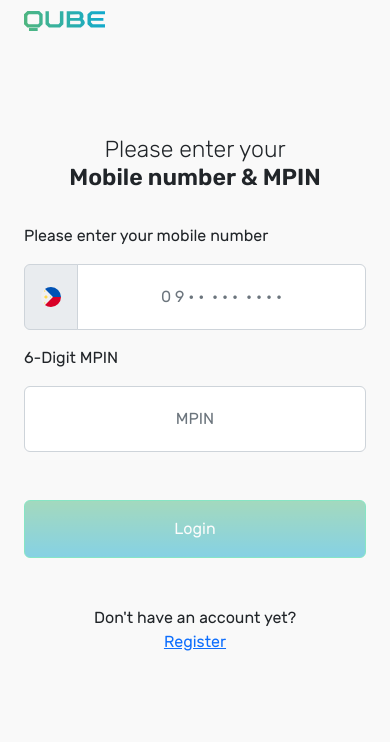
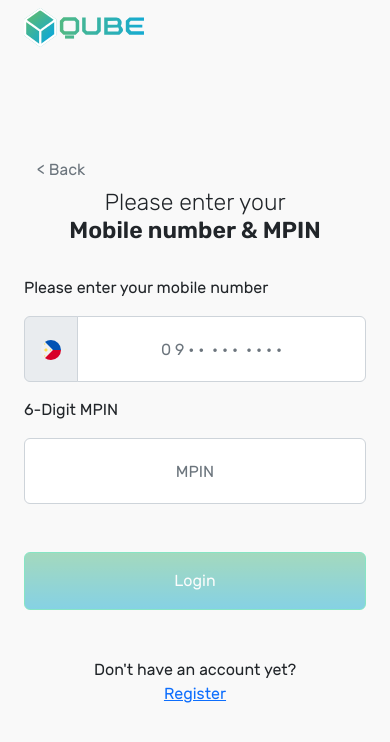
Before and after one commit to MatAIQUE/Qube-web-booking, a Next.js app: page /login in a window 390 px wide. Shown: the top 742 px of the page. Built offline with nearby package versions, Linux system fonts and the light colour scheme.

Commit message:
updates on several pages

```diff
--- a/src/components/layout/breadcrumbs/home.js
+++ b/src/components/layout/breadcrumbs/home.js
@@ -19,7 +19,8 @@ const Home = ({ lockerLocationName, serviceName, service }) => {
   }
 
   return (
-    <div className='col-12 overflow-scroll invisible-scrollbar d-flex flex-wrap'>
+    <>
+    {/* <div className='col-12 overflow-scroll invisible-scrollbar d-flex flex-wrap'>
       <div className='mb-1 text-muted' style={{ marginRight: "10px" }}>
         {lockerLocationName}
         {lockerLocationName && <span> &gt;</span>}
@@ -32,7 +33,32 @@ const Home = ({ lockerLocationName, serviceName, service }) => {
         {getServiceName(service)}
         {service && <span> &gt;</span>}
       </div>
-    </div>
+    </div> */}
+      <div className="btn btn-default d-flex flex-column me-3 mb-1">
+        <div className="text-muted mb-1 text-left small">Locker location</div>
+        <div className="font-success text-left">
+          {lockerLocationName}
+          {lockerLocationName && <span> &gt;</span>}
+        </div>
+      </div>
+
+      <div className="btn btn-default d-flex flex-column me-3 mb-1">
+        <div className="text-muted mb-1 text-left small">Service</div>
+        <div className="font-success text-left">
+          {serviceName}
+          {serviceName && <span> &gt;</span>}
+        </div>
+      </div>
+
+      <div className="btn btn-default d-flex flex-column me-3 mb-1">
+        <div className="text-muted mb-1 text-left small">Wash option</div>
+        <div className="font-success text-left">
+          {getServiceName(service)}
+          {service && <span> &gt;</span>}
+        </div>
+      </div>
+      </>
+
   );
 };
 
--- a/src/components/layout/header/logo.js
+++ b/src/components/layout/header/logo.js
@@ -5,7 +5,7 @@ const Logo = () => {
   return (
     <div className=''>
       <Link href='/'>
-        <Image src={svgs.qubeLogo} alt='' />
+        <Image src={svgs.qubeLogo} alt='' className="logo-header" />
       </Link>
     </div>
   );
--- a/src/components/layout/leftPanel/index.js
+++ b/src/components/layout/leftPanel/index.js
@@ -6,12 +6,16 @@ const LeftPanel = ({ title, description }) => {
     <div className='col-12 mt-5 col-md-6 left-panel'>
       <div className='row'>
         {/* <div className='col-7 col-md-12'> */}
+        <div className="col-12 d-block d-md-none">
+          <a type="button" href="#" className="btn btn-default text-muted">&lt; Back</a>
+          {/* hide back button on register */}
+        </div>
         <div className='col-12'>
           <BannerText unboldChar={title} boldChar={description} />
         </div>
-        <div className='col-5 col-md-12'>
+        {/* <div className='col-5 col-md-12'>
           <BannerLogo />
-        </div>
+        </div> */}
       </div>
     </div>
   );
--- a/src/pages/location/index.js
+++ b/src/pages/location/index.js
@@ -59,7 +59,7 @@ const Location = () => {
           <div className='row'>
             <div className='input-group mt-3 alert alert-success'>
               <div className='text-center col-12 my-auto text-success'>
-                <label>Select your Location to start the transaction</label>
+                <label>Select your locker location to start the transaction</label>
               </div>
             </div>
             <div className='px-3'>
--- a/src/pages/services/index.js
+++ b/src/pages/services/index.js
@@ -68,8 +68,8 @@ const Services = () => {
       <div className='container-fluid'>
         <div className='row'>
           <LeftPanel
-            title='Select the Services of '
-            description='SMARTLOCKERS'
+            title='Choose from the'
+            description='SERVICES'
           />
           <div className='col-lg-6 right-panel'>
             <div className='row'>
--- a/src/styles/globals.css
+++ b/src/styles/globals.css
@@ -365,6 +365,11 @@ input:focus-visible {
   }
 }
 
+.logo-header {
+  width: 120px;
+  height: auto;
+}
+
 .qr-icon {
   height: 30px;
   width: 30px;
--- a/src/utils/svg.js
+++ b/src/utils/svg.js
@@ -1,5 +1,5 @@
 const svgs = {
-  qubeLogo: require("../assets/img/qube_logo.svg").default,
+  qubeLogo: require("../assets/img/qube-logo-new.svg").default,
   washSvg: require("../assets/img/washSvg.svg").default,
   moveSvg: require("../assets/img/moveSvg.svg").default,
   dropSvg: require("../assets/img/dropSvg.svg").default,
```
Also changed, not shown: src/assets/img/qube-logo-new.png (added), src/assets/img/qube-logo-new.svg (added).
